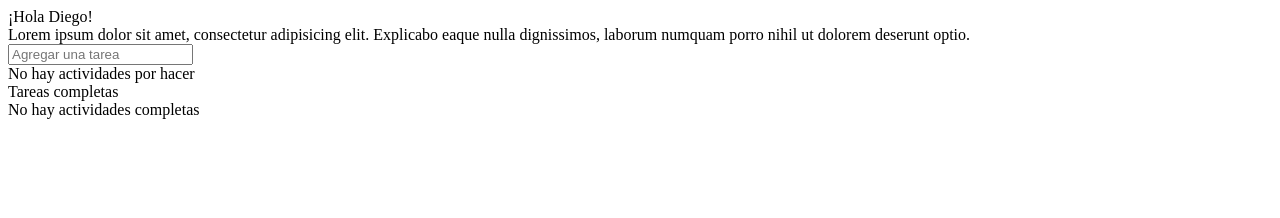
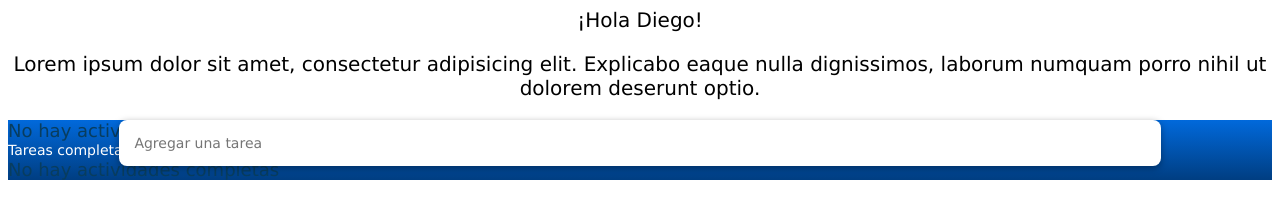
Before and after one commit to Arturo-San/toDo, a website: page site/index.html in a window 1280 px wide. Drawn offline with Linux system fonts and the light colour scheme.

Commit message:
formato, fondo e input

```diff
--- a/site/index.html
+++ b/site/index.html
@@ -1,5 +1,5 @@
 <!DOCTYPE html>
-<html lang="en">
+<html lang="es">
 <head>
   <meta charset="UTF-8">
   <meta http-equiv="X-UA-Compatible" content="IE=edge">
@@ -8,24 +8,27 @@
   <link rel="stylesheet" href="css/main.css">
 </head>
 <body>
+      <div class="main-container">
+        <div class="main-title">
+          <span>¡Hola Diego!</span>
         <div>
-    <span class="hola-diego">¡Hola Diego!</span>
-    <div>
-       <span>Lorem ipsum dolor sit amet, consectetur adipisicing elit. Explicabo eaque nulla dignissimos, laborum numquam porro nihil ut dolorem deserunt optio.</span>
+          <p class="main-text">Lorem ipsum dolor sit amet, consectetur adipisicing elit. Explicabo eaque nulla dignissimos, laborum numquam porro nihil ut dolorem deserunt optio.</p>
         </div>
       </div>
-  <div>
-    <input type="text" placeholder="Agregar una tarea">
+    </div>
+    <div class="section-container">
+        <div class="input-container">
+          <input class="main-input" type="text" placeholder="Agregar una tarea">
         </div>
         <div>
-    <span>No hay actividades por hacer</span>
+          <span class="section-activities">No hay actividades por hacer</span>
         </div>
         <div>
-    <span>Tareas completas</span>
+          <span class="section-act-complete">Tareas completas</span>
         </div>
       <div>
-    <span>No hay actividades completas</span>
+          <span class="section-complete">No hay actividades completas</span>
       </div>
-
+    </div>
 </body>
 </html>
--- /dev/null
+++ b/src/scss/components/form.scss
@@ -0,0 +1,16 @@
+.input-container{
+    display: flex;
+    justify-content: center;
+}
+.main-input{
+    border:none;
+    border-radius: 8px;
+    box-shadow: 0 2px 7px 0 rgba(0, 0, 0, 0.36);
+    color: rgb(173, 173, 173);
+    font-family: 'Lucida Sans', 'Lucida Sans Regular', 'Lucida Grande', 'Lucida Sans Unicode', Geneva, Verdana, sans-serif;
+    font-size: 14px;
+    margin: auto;
+    padding: 15px;
+    width: 80%;
+    position: absolute;
+}
--- a/src/scss/components/type.scss
+++ b/src/scss/components/type.scss
@@ -1,3 +1,16 @@
-h1{
-    color: red;
+.main-title, .main-text{
+    color: black;
+    font-family: 'Lucida Sans', 'Lucida Sans Regular', 'Lucida Grande', 'Lucida Sans Unicode', Geneva, Verdana, sans-serif;
+    font-size: 20px;
+    text-align: center;
 }
+.section-activities, .section-complete{
+    color: rgb(8, 61, 95);
+    font-family: 'Lucida Sans', 'Lucida Sans Regular', 'Lucida Grande', 'Lucida Sans Unicode', Geneva, Verdana, sans-serif;
+    font-size: 18px;
+}
+.section-act-complete{
+    color: rgb(255, 255, 255);
+    font-family: 'Lucida Sans', 'Lucida Sans Regular', 'Lucida Grande', 'Lucida Sans Unicode', Geneva, Verdana, sans-serif;
+    font-size: 14px;
+}
--- /dev/null
+++ b/src/scss/components/utilities.scss
@@ -0,0 +1,11 @@
+.main-container{
+    background-color: rgb(255, 255, 255);
+    display: flex;
+    font-family: 'Lucida Sans', 'Lucida Sans Regular', 'Lucida Grande', 'Lucida Sans Unicode', Geneva, Verdana, sans-serif;
+    font-size: 18px;
+}
+.section-container{
+    background-image: linear-gradient(to bottom, #0169db, #003e82 99%);
+    background-size: cover;
+    position: relative;
+}
--- a/src/scss/main.scss
+++ b/src/scss/main.scss
@@ -0,0 +1,3 @@
+@import './components/type.scss';
+@import './components/form.scss';
+@import './components/utilities.scss';
```
Also changed, not shown: site/css/main.css. Lines whose indentation alone changed are shown as unchanged.
